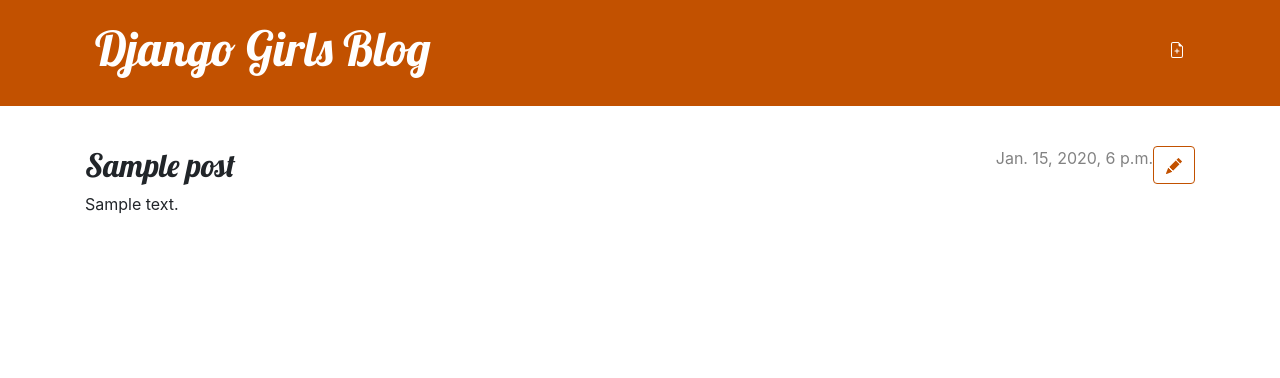
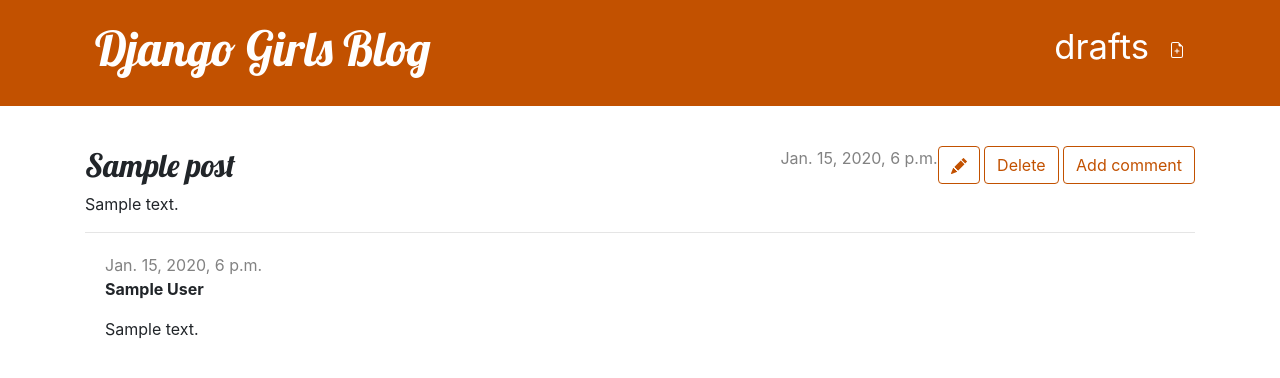
Before and after one commit to thakurpriya1990/my-first-blog, a Django app: page /post/1/ in a window 1280 px wide. Shown: the top 378 px of the page. Run offline with Django 3.2, Linux system fonts and the light colour scheme; a user stored in the database is signed in; tables that the repository leaves empty hold one stand-in row (values such as "Sample post").

Commit message:
Added comment module to the project

```diff
--- a/blog/admin.py
+++ b/blog/admin.py
@@ -1,4 +1,5 @@
 from django.contrib import admin
-from .models import Post
+from .models import Post, Comment
 
 admin.site.register(Post)
+admin.site.register(Comment)
--- a/blog/models.py
+++ b/blog/models.py
@@ -16,3 +16,20 @@
 
     def __str__(self):
     	return self.title
+
+class Comment(models.Model):
+    post = models.ForeignKey('blog.Post', on_delete=models.CASCADE, related_name='comments')
+    author = models.CharField(max_length=200)
+    text = models.TextField()
+    created_date = models.DateTimeField(default=timezone.now)
+    approved_comment = models.BooleanField(default=False)
+
+    def approve(self):
+        self.approved_comment=True
+        self.save()
+
+    def approved_comments(self):
+        return self.comments.filter(approved_comment=True)
+
+    def __str__(self):
+        return self.text
--- a/blog/static/css/blog.css
+++ b/blog/static/css/blog.css
@@ -68,3 +68,7 @@
     color: #FFFFFF;
     background-color: #C25100;
 }
+
+.comment {
+    margin:  20px 0px 20px 20px;
+}
--- a/blog/templates/blog/base.html
+++ b/blog/templates/blog/base.html
@@ -16,7 +16,8 @@
 				<a href="{% url 'post_new' %}" class="top-menu">
 					{% include './icons/file-earmark-plus.svg' %}
 				</a>
-				{% endif %}
+				<a href="{% url 'post_draft_list' %}" class="top-menu"><span class="glyphicon glyphicon-edit">drafts</span></a>
+			{% endif %}
 			<h1><a href="/">Django Girls Blog</a></h1>
 		</div>
 	</header>
--- a/blog/templates/blog/post_detail.html
+++ b/blog/templates/blog/post_detail.html
@@ -7,15 +7,37 @@
 				<a class="btn btn-default" href="{% url 'post_edit' pk=post.pk%}">
 					{% include './icons/pencil-fill.svg' %}
 				</a>
+				<a class="btn btn-default" href="{% url 'post_remove' pk=post.pk %}">Delete</a>
+				<a class="btn btn-default" href="{% url 'add_comment_to_post' pk=post.pk %}"> Add comment</a>
 			{% endif %}
 		</aside>
 		{% if post.published_date %}
 			<time class="date">
 				{{ post.published_date }}
 			</time>
+		{% else %}
+			<a class="btn btn-default" href="{% url 'post_publish' pk=post.pk %}">Publish</a>
 		{% endif %}
 		<h2>{{ post.title }}</h2>
 		<p>{{ post.text|linebreaksbr}}</p>
+		<hr>
+		{% for comment in post.comments.all %}
+			{% if user.is_authenticated or comment.approved_comment %}
+				<div class="comment">
+					<div class="date">
+						{{ comment.created_date }}
+						{% if not comment.approved_comment %}
+							<a class="btn btn-default" href="{% url 'comment_remove' pk=comment.pk %}">Remove</a>
+							<a class="btn btn-default" href="{% url 'comment_approve' pk=comment.pk %}">Approve</a>
+						{% endif %}
+					</div>
+					<strong>{{ comment.author }}</strong>
+					<p>{{ comment.text|linebreaks }}</p>
+				</div>
+			{% endif %}
+		{% empty %}
+			<p> No comments yet :(</p>
+		{% endfor %}
 	</article>
 
 {% endblock %}
--- a/blog/templates/blog/post_list.html
+++ b/blog/templates/blog/post_list.html
@@ -8,6 +8,7 @@
 			</time>
 			<h2><a href="{% url 'post_detail' pk=post.pk %}">{{ post.title }}</a></h2>
 			<p>{{ post.text|linebreaksbr}}</p>
+			<a href="{% url 'post_detail' pk=post.pk %}">Comments: {{ post.comments.count }}</a>
 		</article>
 
 	{% endfor %}
--- a/blog/urls.py
+++ b/blog/urls.py
@@ -6,4 +6,10 @@
     path('post/<int:pk>/', views.post_detail, name='post_detail'),
     path('post/new/', views.post_new, name='post_new'),
     path('post/<int:pk>/edit/', views.post_edit, name='post_edit'),
+    path('drafts/', views.post_draft_list, name='post_draft_list'),
+    path('post/<pk>/publish/', views.post_publish, name="post_publish"),
+    path('post/<pk>/remove/' ,views.post_remove, name="post_remove"),
+    path('post/<int:pk>/comment/', views.add_comment_to_post, name="add_comment_to_post"),
+    path('comment/<int:pk>/approve/', views.comment_approve, name="comment_approve"),
+    path('comment/<int:pk>/remove/', views.comment_remove, name="comment_remove"),
 ]
--- a/blog/views.py
+++ b/blog/views.py
@@ -1,8 +1,9 @@
 from django.shortcuts import render, get_object_or_404, redirect
 from django.utils import timezone
+from django.contrib.auth.decorators import login_required
 
-from .models import Post
-from .forms import PostForm
+from .models import Post, Comment
+from .forms import PostForm, CommentForm
 
 
 # Create your views here.
@@ -21,7 +22,7 @@
 		if form.is_valid():
 			post = form.save(commit=False)
 			post.author = request.user
-			post.published_date = timezone.now()
+			#post.published_date = timezone.now()
 			post.save()
 			return redirect('post_detail' , pk=post.pk)
 	else:
@@ -35,9 +36,48 @@
 		if form.is_valid():
 			post = form.save(commit=False)
 			post.author = request.user
-			post.published_date=timezone.now()
+			#post.published_date=timezone.now()
 			post.save()
 			return redirect('post_detail' , pk=post.pk)
 	else:
 		form = PostForm(instance=post)
 	return render(request, 'blog/post_edit.html' , {'form':form  })
+
+def post_draft_list(request):
+	posts=Post.objects.filter(published_date__isnull=True).order_by('created_date')
+	return render(request, 'blog/post_draft_list.html', {'posts' : posts})
+
+def post_publish(request, pk):
+	post= get_object_or_404(Post, pk=pk)
+	post.publish()
+	return redirect('post_detail', pk=pk)
+
+def post_remove(request, pk):
+	post=get_object_or_404(Post, pk=pk)
+	post.delete()
+	return redirect('post_list')
+
+def add_comment_to_post(request, pk):
+	post = get_object_or_404(Post, pk=pk)
+	if request.method == "POST":
+		form=CommentForm(request.POST)
+		if form.is_valid:
+			comment=form.save(commit=False)
+			comment.post=post
+			comment.save()
+			return redirect('post_detail', pk=post.pk)
+	else:
+		form=CommentForm()
+	return render(request, 'blog/add_comment_to_post.html', {'form':form, 'post':post})
+
+@login_required
+def comment_approve(request, pk):
+	comment= get_object_or_404(Comment, pk=pk)
+	comment.approve()
+	return redirect('post_detail' , pk=comment.post.pk)
+
+@login_required
+def comment_remove(request, pk):
+	comment= get_object_or_404(Comment, pk=pk)
+	comment.delete()
+	return redirect('post_detail', pk=comment.post.pk)
```
Also changed, not shown: blog/forms.py (+7 -1 lines), blog/templates/blog/add_comment_to_post.html (added, +10 -0 lines), blog/templates/blog/post_draft_list.html (added, +11 -0 lines), blog/migrations/0002_comment.py (added).
